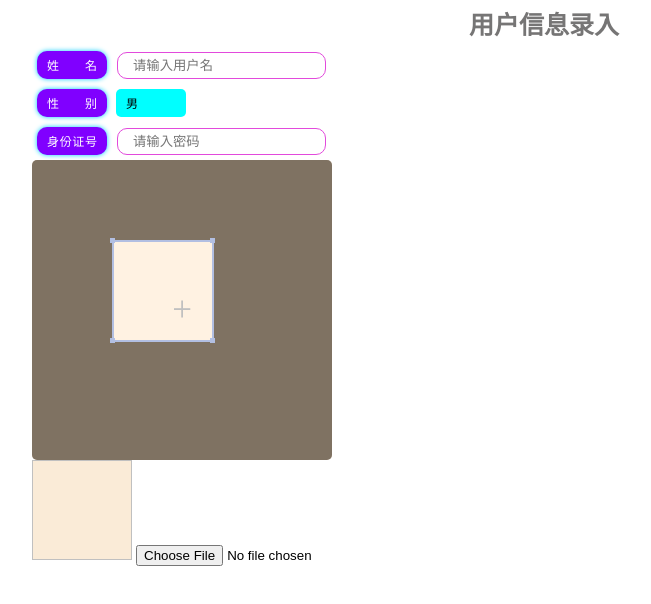
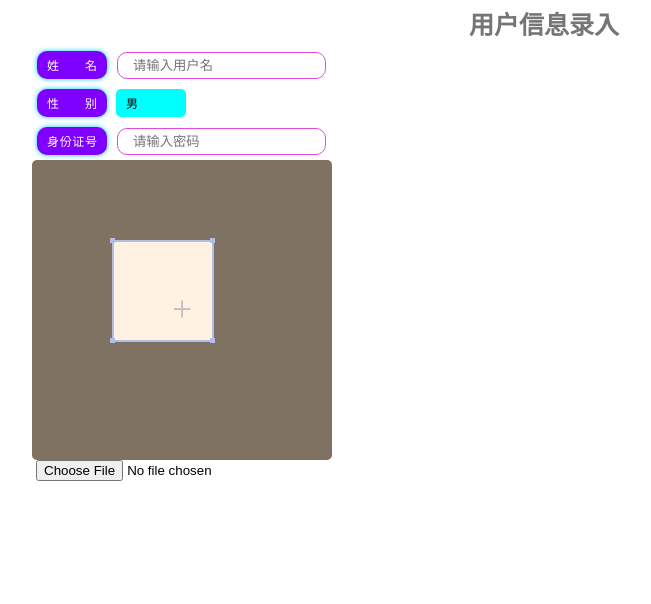
Before and after one commit to 09527/songshu, a plain HTML site: page index.html in a window 1280 px wide. Shown: the whole page, without its empty margins (96-747 px from the left). Drawn offline with Linux system fonts and the light colour scheme.

```diff
--- a/index.html
+++ b/index.html
@@ -94,11 +94,6 @@
             left: 80px;
         }
 
-        .img-result-copy {
-            width: 100px;
-            height: 100px;
-            background-color: antiquewhite;
-        }
 
         .img-r-top {
             position: absolute;
@@ -175,8 +170,6 @@
             background-color: #69f;
             cursor: se-resize;
         }
-
-
 
         .userImgBox {
             display: none;
@@ -320,7 +313,6 @@
             }
             this.bindevent = function() {
                 var targetdom = document.getElementsByClassName(that.boxInfo.targetIptClassname)[0];
-                var imgresultcopydom = document.getElementsByClassName(that.boxInfo.imgresultcopyclassname)[0];
                 targetdom.onchange = function() {
                     var file = targetdom.files[0];
                     r = new FileReader(); //本地预览
@@ -328,7 +320,6 @@
                         var imgBox = document.getElementsByClassName(that.boxInfo.imgClassName)[0];
                         imgBox.src = r.result;
                         imgBox.parentNode.style.display = "block";
-                        imgresultcopydom.src = r.result;
                     }
                     r.readAsDataURL(file); //Base64
                 }
```
